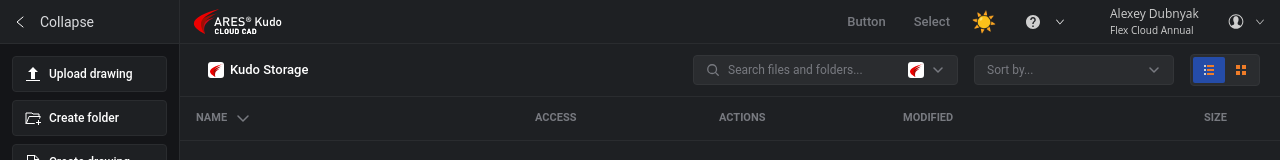
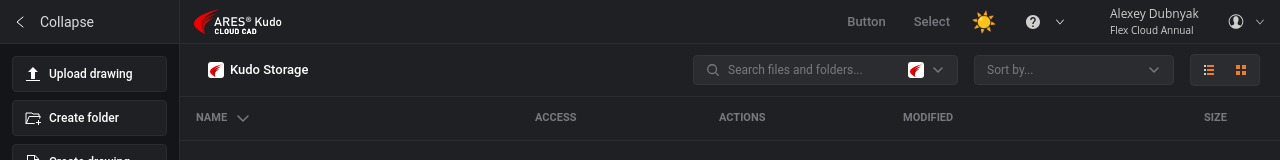
Before and after one commit to alexeydubnyak-graebert/kudo, a React (Vite) app: page / in a window 1280 px wide. Shown: the top 160 px of the page. Built offline with nearby package versions, Linux system fonts and the light colour scheme.

Commit message:
fix: возвращено активное состояние как у sidebar и убрана анимация

```diff
--- a/src/components/FileBrowser/FileBrowser.css
+++ b/src/components/FileBrowser/FileBrowser.css
@@ -68,8 +68,7 @@
 }
 
 .file-browser-page__view-tabs .tab--active {
-    background: var(--foundation-primary);
-    color: var(--text-on-primary);
+    background: var(--surface-sidebar);
 }
 
 .file-browser-page__content {
--- a/src/components/Tab/Tab.css
+++ b/src/components/Tab/Tab.css
@@ -21,7 +21,6 @@
     font-size: 13px;
     color: var(--text-primary);
     cursor: pointer;
-    transition: all 0.2s ease;
     outline: none;
     user-select: none;
 }
@@ -37,14 +36,14 @@
 }
 
 .tab--active {
-    background: var(--foundation-primary);
-    color: var(--text-on-primary);
-    border-color: var(--foundation-primary);
+    background: var(--surface-sidebar);
+    color: var(--text-primary);
+    border-color: var(--border-default);
 }
 
 .tab--active:hover {
-    background: var(--button-primary-hover);
-    border-color: var(--button-primary-hover);
+    background: var(--surface-sidebar);
+    border-color: var(--border-default);
 }
 
 .tab--disabled {
@@ -75,7 +74,7 @@
 }
 
 .tab--active .tab__icon {
-    color: var(--text-on-primary);
+    color: var(--text-primary);
 }
 
 .tab__label {
@@ -143,6 +142,5 @@
 }
 
 .tab-group .tab--active {
-    background: var(--foundation-primary);
-    color: var(--text-on-primary);
+    background: var(--surface-sidebar);
 }
```
